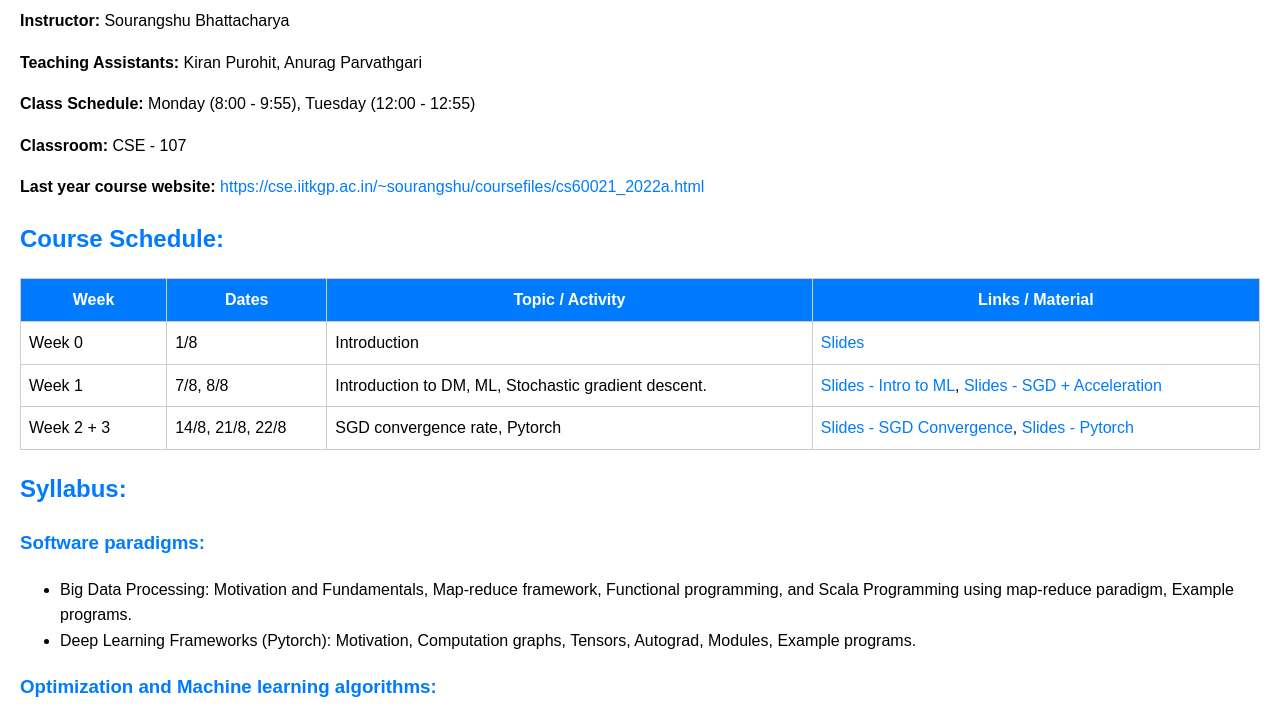
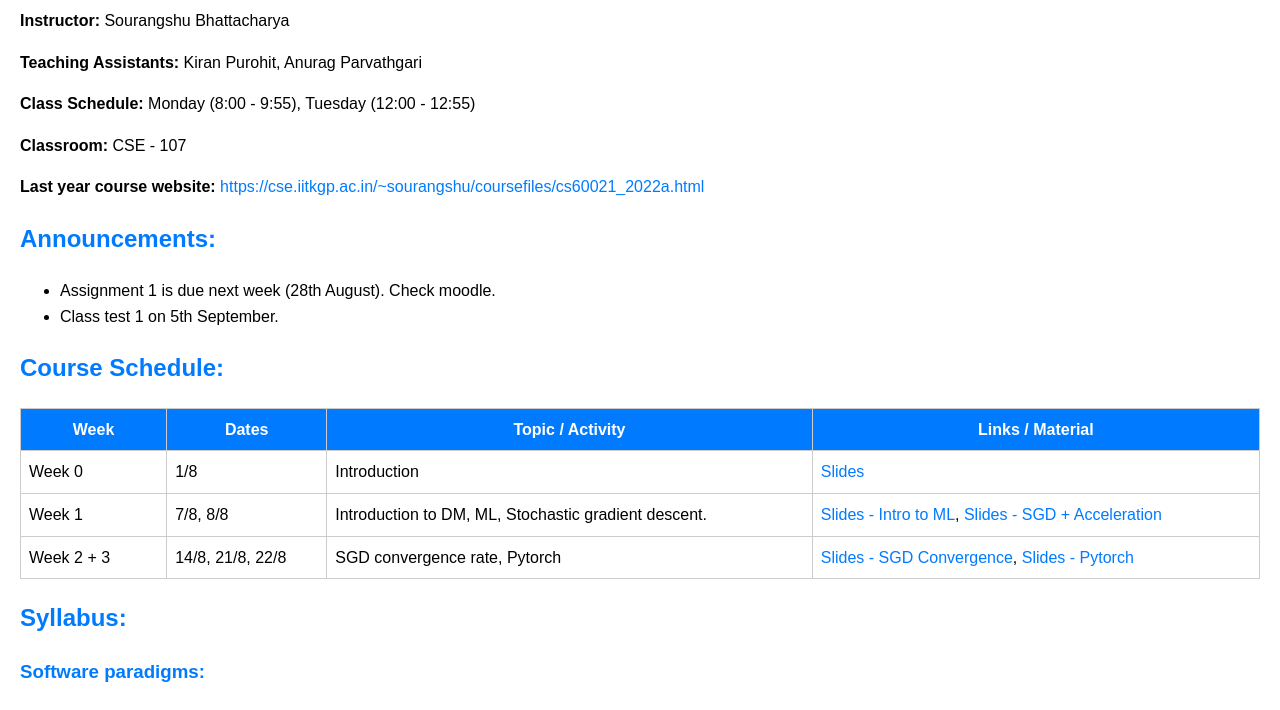
Before and after one commit to PAnuragReddy/SDM_2023, a plain HTML site: page index.html in a window 1280 px wide. Shown: the part 86-796 px from the top of the page. Drawn offline with Linux system fonts and the light colour scheme.

Commit message:
Update index.html

```diff
--- a/index.html
+++ b/index.html
@@ -50,6 +50,12 @@
   <p><strong>Class Schedule:</strong> Monday (8:00 - 9:55), Tuesday (12:00 - 12:55)</p>
   <p><strong>Classroom:</strong> CSE - 107</p>
   <p><strong>Last year course website:</strong> <a href="https://cse.iitkgp.ac.in/~sourangshu/coursefiles/cs60021_2022a.html">https://cse.iitkgp.ac.in/~sourangshu/coursefiles/cs60021_2022a.html</a></p>
+
+  <h2>Announcements:</h2>
+  <ul>
+    <li>Assignment 1 is due next week (28th August). Check moodle.</li>
+    <li>Class test 1 on 5th September.</li>
+  </ul>
 
   <h2>Course Schedule:</h2>
   <table border="1">
```
